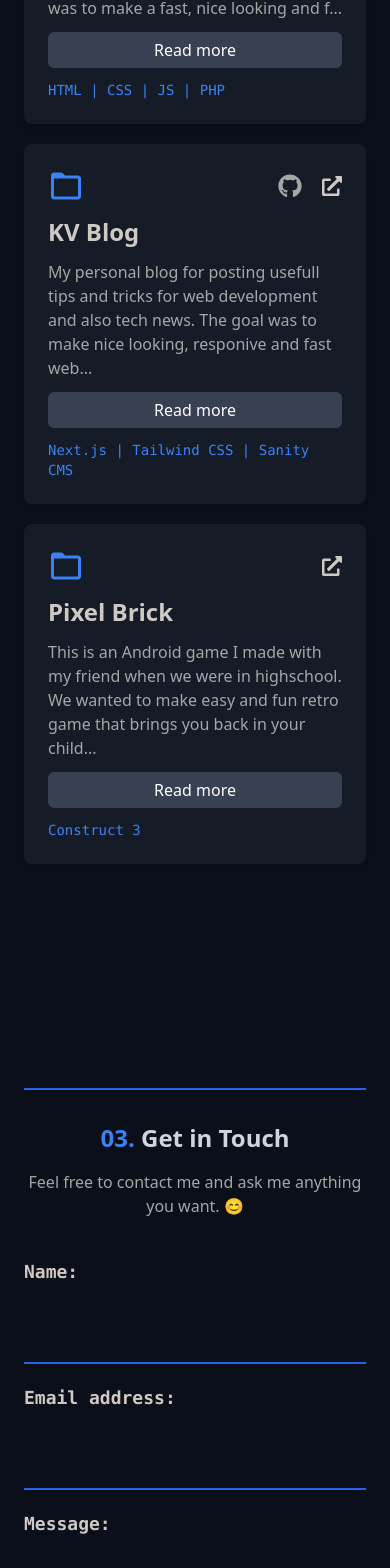
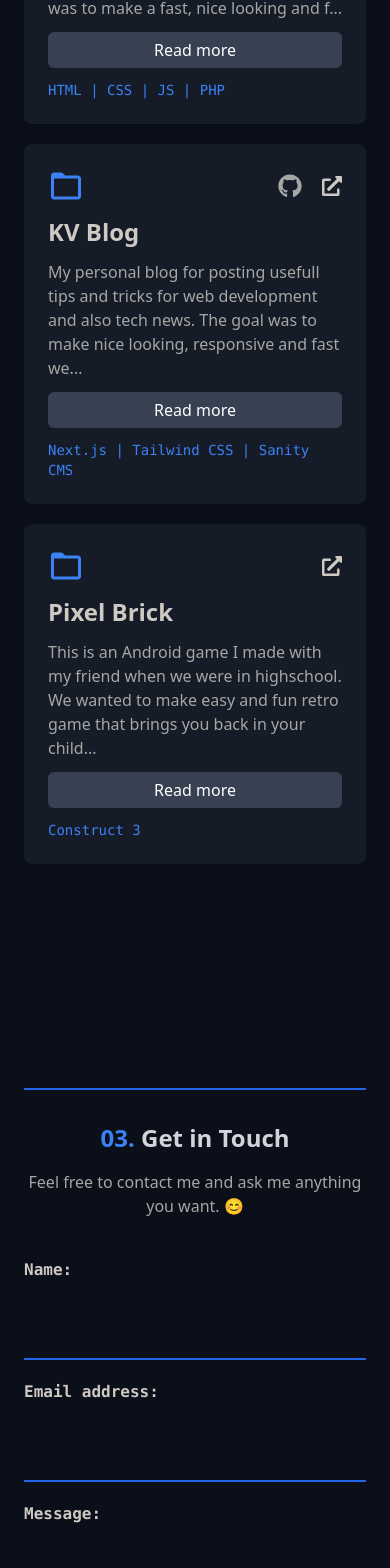
Before and after one commit to Kristijan007v/app, a Next.js app: page / in a window 390 px wide. Shown: the part 4102-5670 px from the top of the page. Built offline with nearby package versions, Linux system fonts and the light colour scheme.

Commit message:
Improved Contact me font sizing, fixed some typos

```diff
--- a/components/Footer/Footer.js
+++ b/components/Footer/Footer.js
@@ -10,7 +10,10 @@ export default function Footer() {
       <div className="flex items-center justify-center space-x-4">
         <GithubIcon link href={"https://github.com/kristijan007v"} />
         <InstagramIcon link href={"https://instagram.com/kristijan_007"} />
-        <LinkedinIcon link href={"https://linkedin.com"} />
+        <LinkedinIcon
+          link
+          href={"https://www.linkedin.com/in/kristijan-vidovic-05598b1b5"}
+        />
       </div>
       <p className="font-mono text-sm font-medium text-gray-600 dark:text-graySpecial md:text-lg">
         Designed and made by Kristijan Vidović
--- a/components/Sections/Projects/Projects.js
+++ b/components/Sections/Projects/Projects.js
@@ -30,10 +30,11 @@ export default function Projects() {
       id: 3,
       year: "2022",
       name: "KV Blog",
-      desc: "My personal blog for posting usefull tips and tricks for web development and also tech news. The goal was to make nice looking, responive and fast website for the best user experience.",
+      desc: "My personal blog for posting usefull tips and tricks for web development and also tech news. The goal was to make nice looking, responsive and fast website for the best user experience.",
       programmingLanguages: "Next.js | Tailwind CSS | Sanity CMS",
       href: "https://devclub.vercel.app/",
       github: true,
+      githubLink: "https://github.com/kristijan007v",
     },
     {
       id: 4,
@@ -41,9 +42,8 @@ export default function Projects() {
       name: "Pixel Brick",
       desc: "This is an Android game I made with my friend when we were in highschool. We wanted to make easy and fun retro game that brings you back in your childhood.",
       programmingLanguages: "Construct 3",
-      href: "https://devclub.vercel.app/",
+      href: "https://drive.google.com/file/d/1NeLeSh-JmbV2Y-TcguOODshvykxO33Lu/view?usp=sharing",
       github: false,
-      githubLink: "https://gihub.com/kristijan007v",
     },
   ];
   return (
--- a/styles/globals.css
+++ b/styles/globals.css
@@ -84,7 +84,7 @@ body {
 
 /* Labels */
 .label__default {
-  @apply font-mono text-lg font-semibold text-lightGrayP dark:text-grayP;
+  @apply font-mono text-base font-semibold text-lightGrayP dark:text-grayP md:text-lg;
 }
 
 /* Inputs */
```
Also changed, not shown: 1 other file (tests, documents, lock files or other folders).
